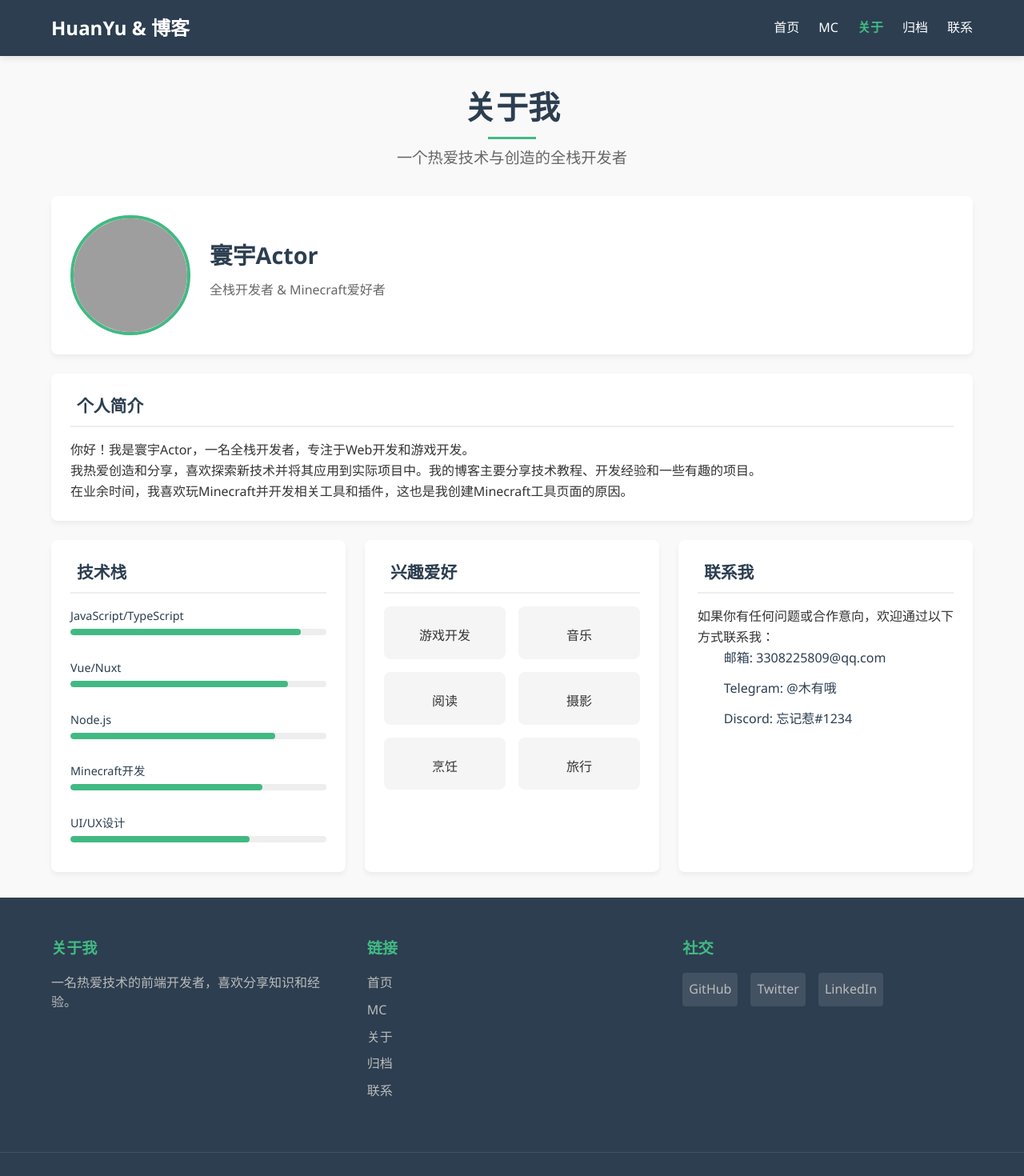
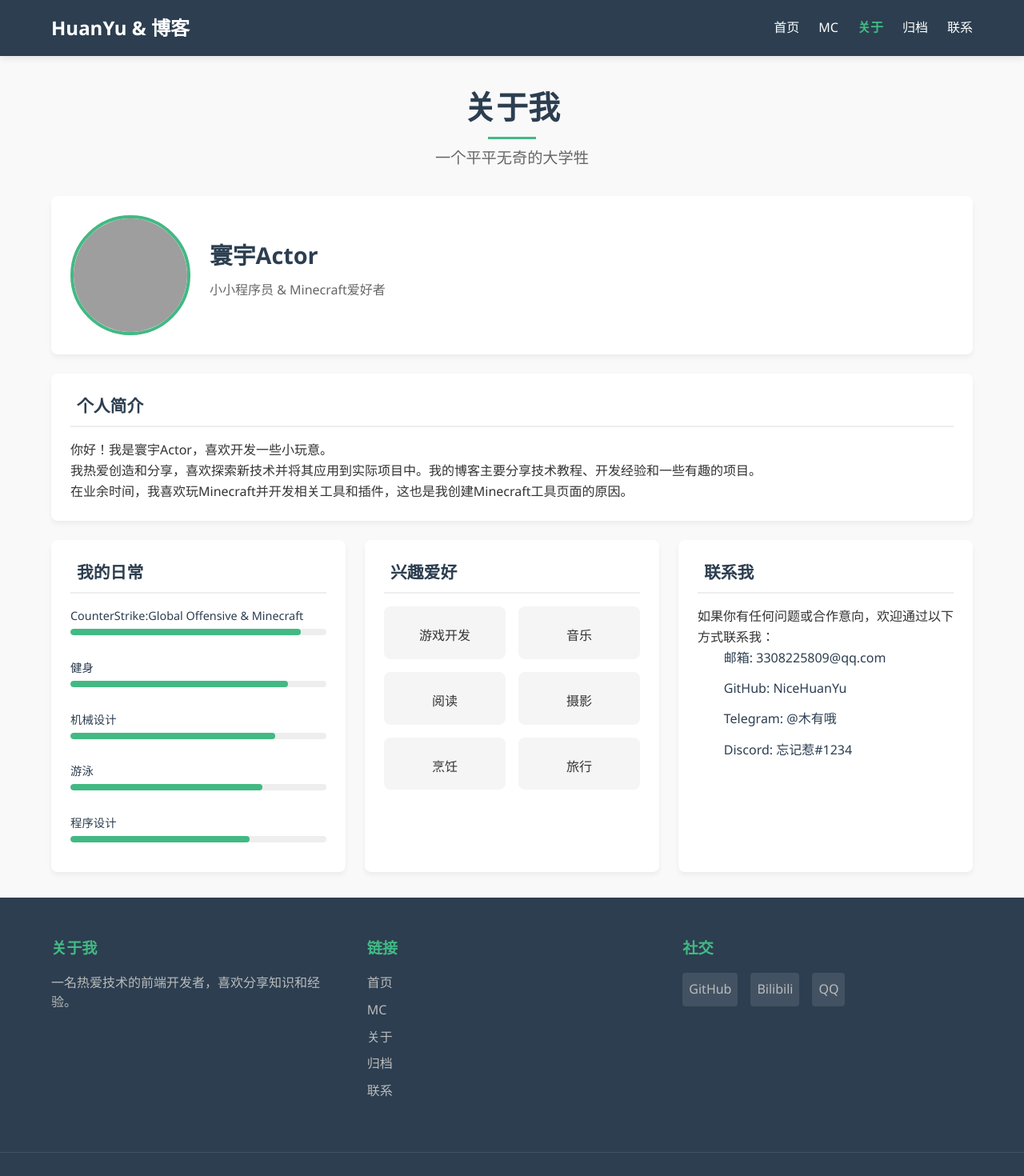
Before and after one commit to NiceHuanYu/HuanYuBlog, a Nuxt app: page /about in a window 1280 px wide. Shown: the top 1470 px of the page at 80% size. Built offline with nearby package versions, Linux system fonts and the light colour scheme; grey boxes are pictures that could not be loaded.

Commit message:
修改了主页的一些内容

```diff
--- a/app/components/BlogFooter.vue
+++ b/app/components/BlogFooter.vue
@@ -19,8 +19,8 @@
         <h3>社交</h3>
         <div class="social-links">
           <a href="#" class="social-icon">GitHub</a>
-          <a href="#" class="social-icon">Twitter</a>
-          <a href="#" class="social-icon">LinkedIn</a>
+          <a href="#" class="social-icon">Bilibili</a>
+          <a href="#" class="social-icon">QQ</a>
         </div>
       </div>
     </div>
--- a/app/pages/about.vue
+++ b/app/pages/about.vue
@@ -6,7 +6,7 @@
       <div class="content-container">
         <section class="about-section">
           <h1 class="page-title">关于我</h1>
-          <p class="subtitle">一个热爱技术与创造的全栈开发者</p>
+          <p class="subtitle">一个平平无奇的大学牲</p>
 
           <div class="about-grid">
             <div class="about-card profile-card">
@@ -15,7 +15,7 @@
               </div>
               <div class="profile-info">
                 <h2>寰宇Actor</h2>
-                <p class="profile-bio">全栈开发者 & Minecraft爱好者</p>
+                <p class="profile-bio">小小程序员 & Minecraft爱好者</p>
                 <div class="social-links">
                   <a href="https://github.com/yourusername" target="_blank" class="social-link">
                     <i class="fab fa-github"></i>
@@ -33,42 +33,42 @@
             <div class="about-card intro-card">
               <h3 class="card-title"><i class="fas fa-user"></i> 个人简介</h3>
               <div class="card-content">
-                <p>你好！我是寰宇Actor，一名全栈开发者，专注于Web开发和游戏开发。</p>
+                <p>你好！我是寰宇Actor，喜欢开发一些小玩意。</p>
                 <p>我热爱创造和分享，喜欢探索新技术并将其应用到实际项目中。我的博客主要分享技术教程、开发经验和一些有趣的项目。</p>
                 <p>在业余时间，我喜欢玩Minecraft并开发相关工具和插件，这也是我创建Minecraft工具页面的原因。</p>
               </div>
             </div>
 
             <div class="about-card skills-card">
-              <h3 class="card-title"><i class="fas fa-code"></i> 技术栈</h3>
+              <h3 class="card-title"><i class="fas fa-code"></i> 我的日常</h3>
               <div class="card-content">
                 <div class="skills-grid">
                   <div class="skill-item">
-                    <div class="skill-name">JavaScript/TypeScript</div>
+                    <div class="skill-name">CounterStrike:Global Offensive & Minecraft</div>
                     <div class="skill-bar">
                       <div class="skill-level" style="width: 90%"></div>
                     </div>
                   </div>
                   <div class="skill-item">
-                    <div class="skill-name">Vue/Nuxt</div>
+                    <div class="skill-name">健身</div>
                     <div class="skill-bar">
                       <div class="skill-level" style="width: 85%"></div>
                     </div>
                   </div>
                   <div class="skill-item">
-                    <div class="skill-name">Node.js</div>
+                    <div class="skill-name">机械设计</div>
                     <div class="skill-bar">
                       <div class="skill-level" style="width: 80%"></div>
                     </div>
                   </div>
                   <div class="skill-item">
-                    <div class="skill-name">Minecraft开发</div>
+                    <div class="skill-name">游泳</div>
                     <div class="skill-bar">
                       <div class="skill-level" style="width: 75%"></div>
                     </div>
                   </div>
                   <div class="skill-item">
-                    <div class="skill-name">UI/UX设计</div>
+                    <div class="skill-name">程序设计</div>
                     <div class="skill-bar">
                       <div class="skill-level" style="width: 70%"></div>
                     </div>
@@ -117,6 +117,10 @@
                   <li>
                     <i class="fas fa-envelope"></i>
                     <span>邮箱: 3308225809@qq.com</span>
+                  </li>
+                  <li>
+                    <i class="fab fa-telegram"></i>
+                    <span>GitHub: NiceHuanYu</span>
                   </li>
                   <li>
                     <i class="fab fa-telegram"></i>
--- a/app/pages/index.vue
+++ b/app/pages/index.vue
@@ -5,7 +5,7 @@
     <main class="main-content">
       <HeroSection
         title="欢迎来到HuanYu & 博客"
-        subtitle="分享我的数字生活"
+        subtitle="本博客是面向AI编程~"
         ctaText="了解更多"
         ctaLink="/archive"/>
 
```
